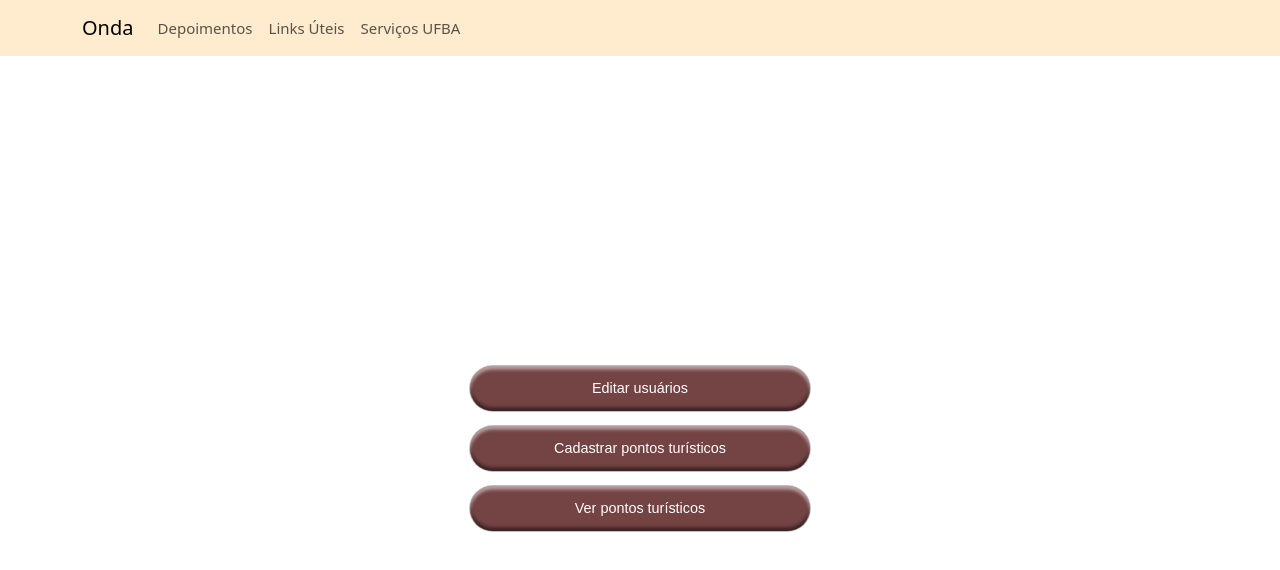
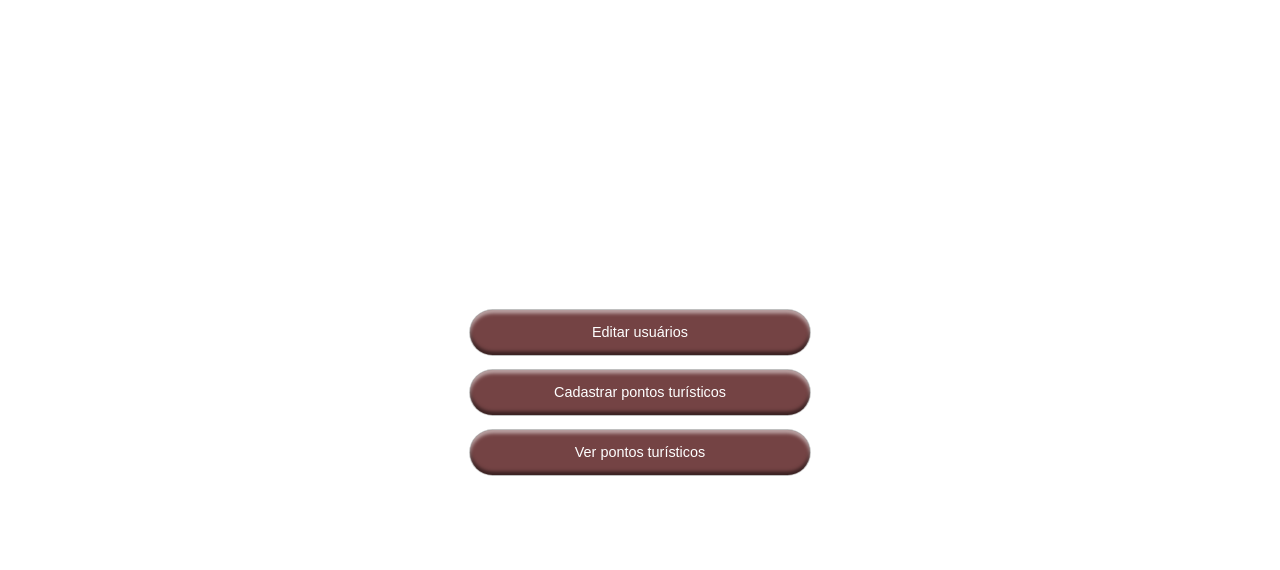
Before and after one commit to Everton-Wallace-Oliveira/ODEAI, a React (Vite) app: page /admin/home in a window 1280 px wide. Shown: the top 570 px of the page. Built offline with nearby package versions, Linux system fonts and the light colour scheme; sample sign-in values are in the browser's storage; a web font is replaced by a local one.

Commit message:
remocao do navbar da pagina home de adm

```diff
--- a/src/components/admin/AdminHome.jsx
+++ b/src/components/admin/AdminHome.jsx
@@ -1,13 +1,10 @@
 import { Link } from 'react-router-dom';
 import '../../styles/home_admin.css';
-import OndaNavbar from '../navbar/OndaNavbar.jsx';
 
 export default function AdminHome() {
   return (
     <>
       {/*<Header></Header>*/}
-      <OndaNavbar></OndaNavbar>
-
       <div className="container">
         <section className="section1">
           <button className="button">
```
